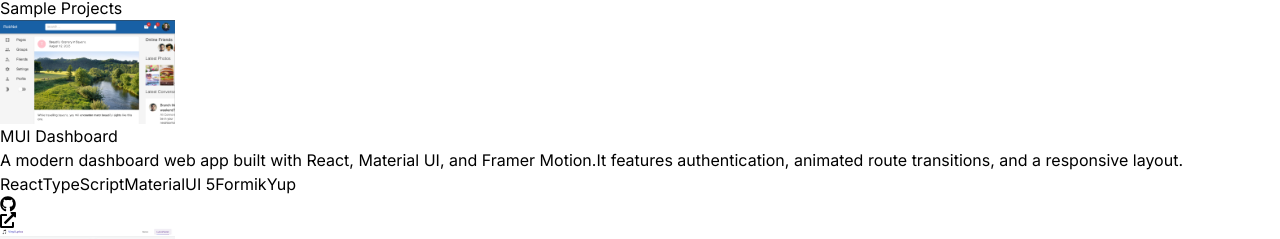
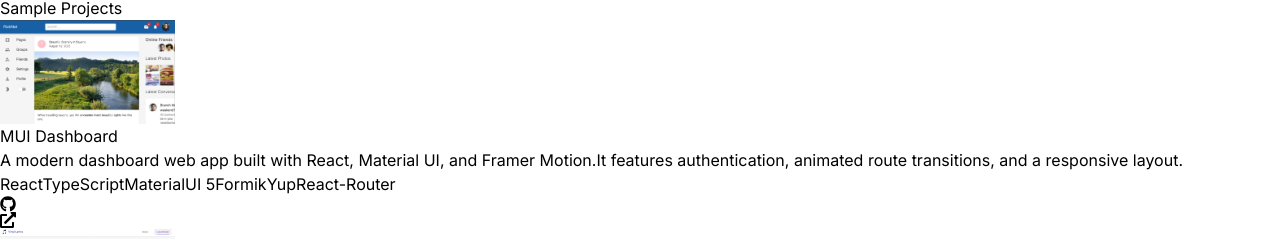
Before and after one commit to therobhe/react-homepage, a React (Vite) app: page / in a window 1280 px wide. Shown: the part 2753-2992 px from the top of the page. Built offline with nearby package versions, Linux system fonts and the light colour scheme.

Commit message:
Added Project to project list

```diff
--- a/src/data/data.js
+++ b/src/data/data.js
@@ -28,7 +28,7 @@ export const PROJECTS = [
   {
     id: "muiDashboard",
     image: muiDashboard,
-    technologies: ["React", "TypeScript", "MaterialUI 5", "Formik", "Yup"],
+    technologies: ["React", "TypeScript", "MaterialUI 5", "Formik", "Yup", "React-Router"],
     links: ["https://github.com/therobhe/mui-dashboard", "https://robhe-mui-dashboard.netlify.app/"]
   },
   {
```
